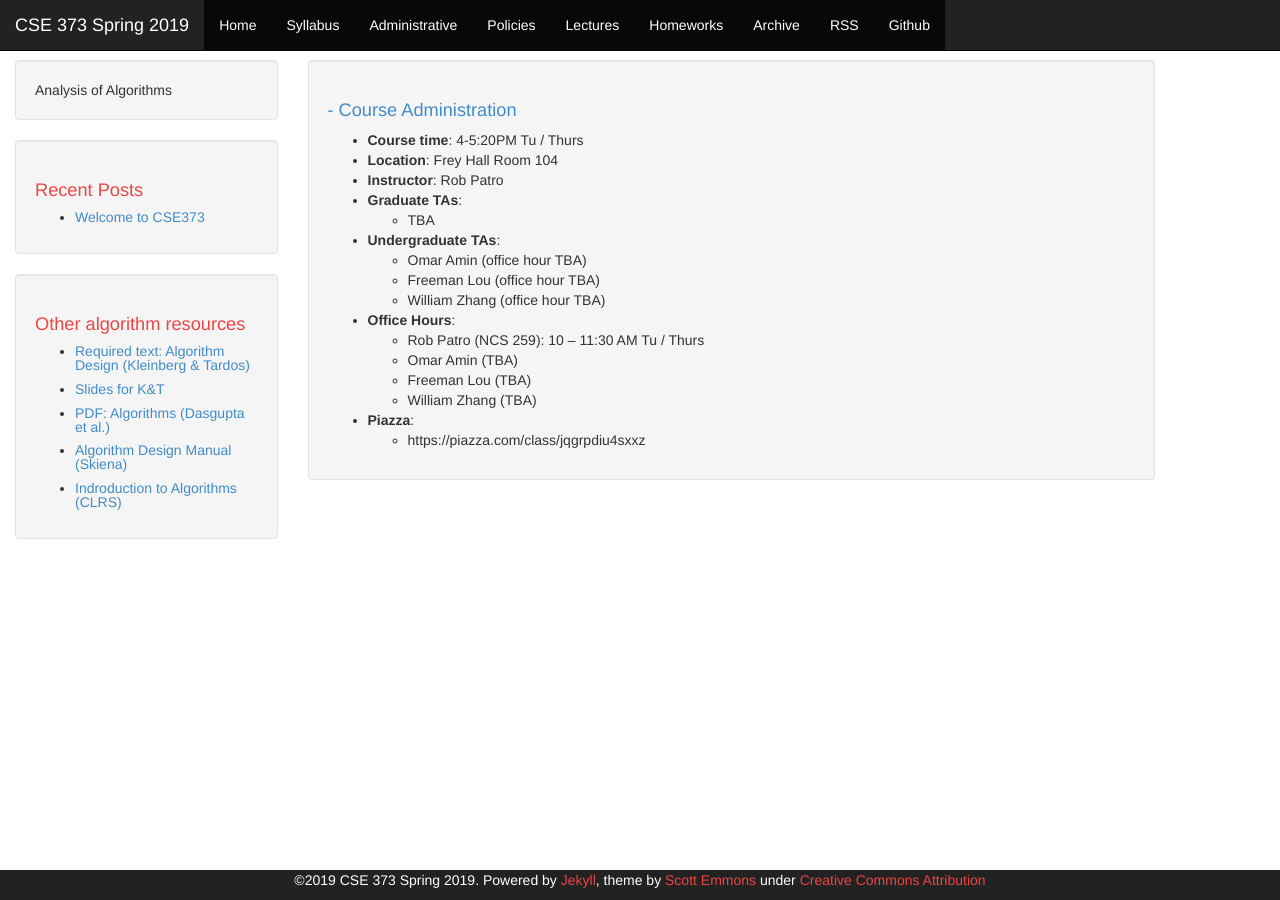
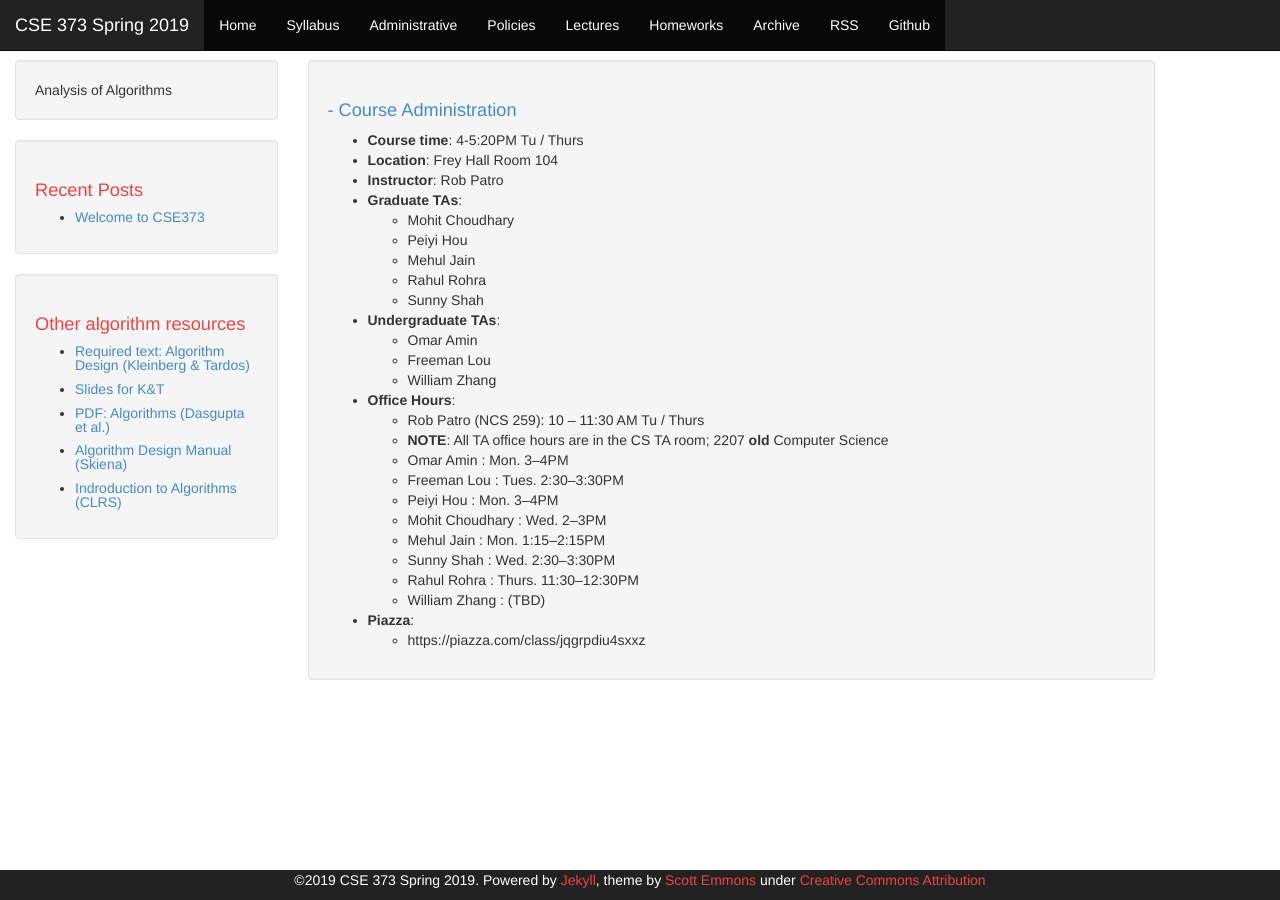
Before and after one commit to rob-p/CSE373S19, a Jekyll site: the page built from administrative.md, in a window 1280 px wide. Built offline with Jekyll 4.4.1, drawn with Linux system fonts in a browser that asks for light colours.

Commit message:
add office hours

```diff
--- a/administrative.md
+++ b/administrative.md
@@ -8,18 +8,28 @@ published: true
 * **Location**: Frey Hall Room 104
 * **Instructor**: Rob Patro
 * **Graduate TAs**:
-    * TBA
+    * Mohit Choudhary
+    * Peiyi Hou
+    * Mehul Jain
+    * Rahul Rohra
+    * Sunny Shah
 
 * **Undergraduate TAs**:
-    * Omar Amin (office hour TBA)
-    * Freeman Lou (office hour TBA)
-    * William Zhang (office hour TBA)
+    * Omar Amin
+    * Freeman Lou
+    * William Zhang
 
 * **Office Hours**:
     * Rob Patro (NCS 259): 10 -- 11:30 AM Tu / Thurs
-    * Omar Amin (TBA)
-    * Freeman Lou (TBA)
-    * William Zhang (TBA)
+    * **NOTE**: All TA office hours are in the CS TA room; 2207 **old** Computer Science
+    * Omar Amin : Mon. 3--4PM
+    * Freeman Lou : Tues. 2:30--3:30PM
+    * Peiyi Hou : Mon. 3--4PM
+    * Mohit Choudhary : Wed. 2--3PM
+    * Mehul Jain : Mon. 1:15--2:15PM
+    * Sunny Shah : Wed. 2:30--3:30PM
+    * Rahul Rohra : Thurs. 11:30--12:30PM
+    * William Zhang : (TBD)
 
 * **Piazza**:
     * https://piazza.com/class/jqgrpdiu4sxxz
```
